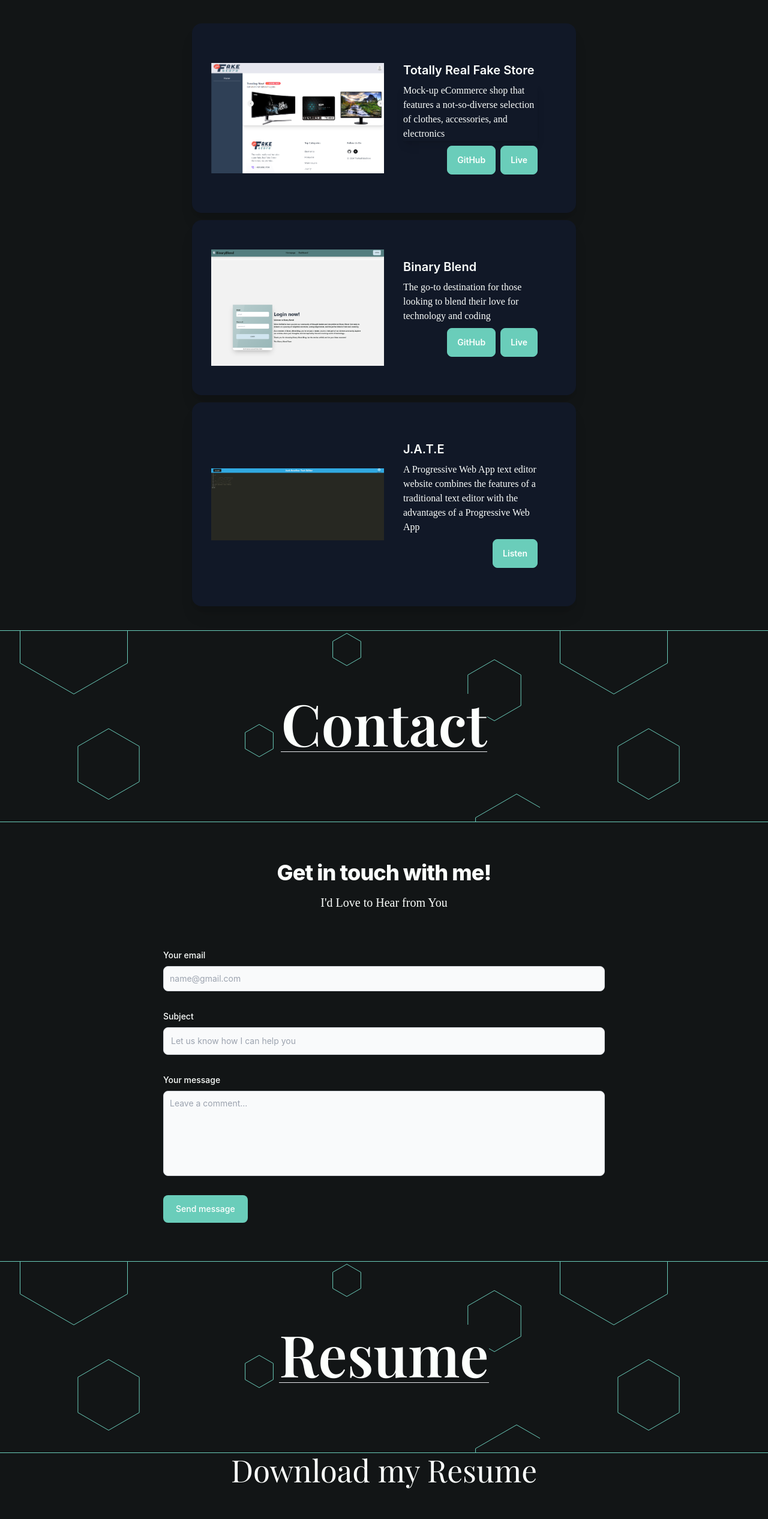
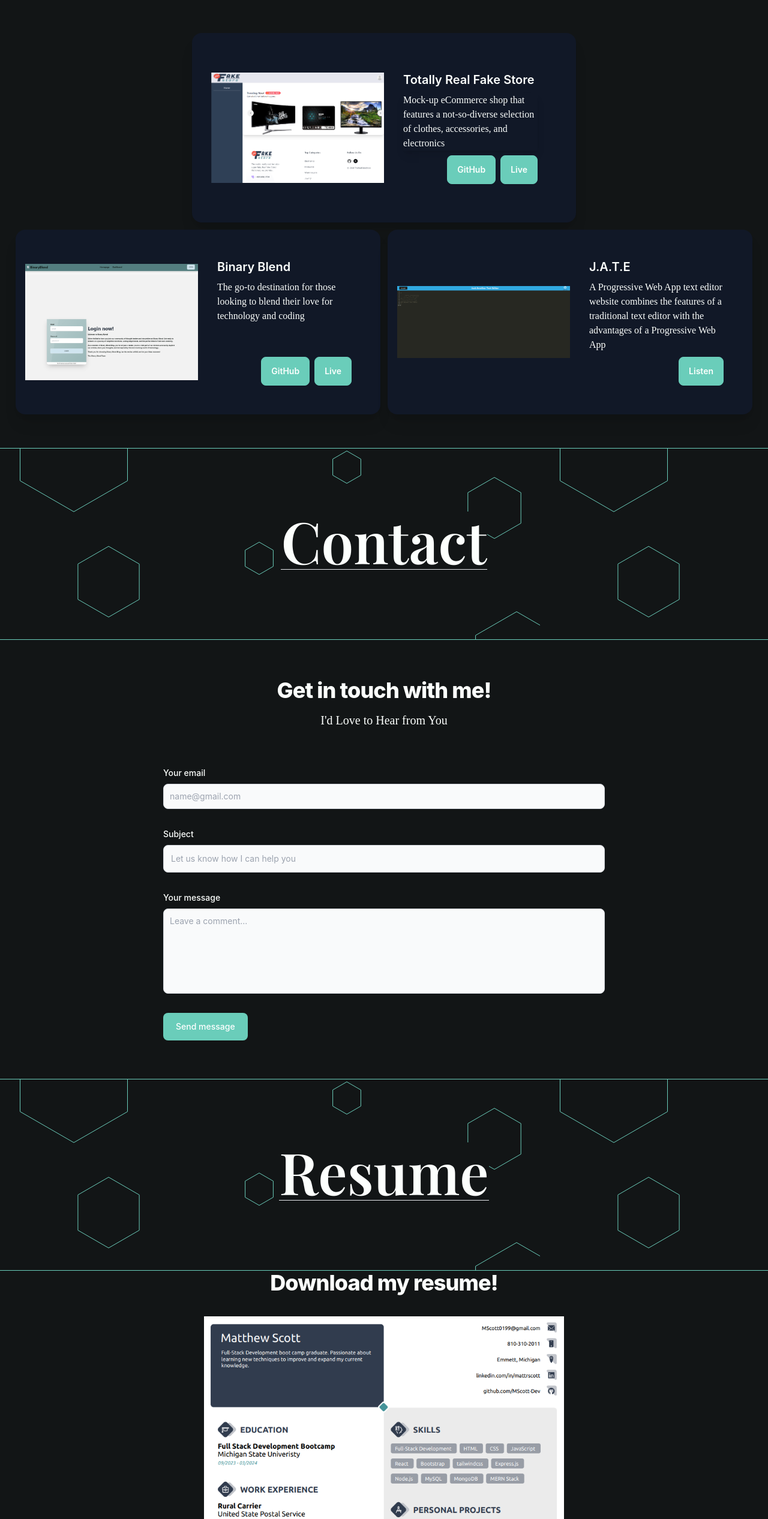
Before and after one commit to MScott-Dev/Portfolio, a React (Vite) app: page / in a window 1280 px wide. Shown: the part 2097-4630 px from the top of the page at 60% size. Built offline with nearby package versions, Linux system fonts and the light colour scheme; a web font is replaced by a local one.

Commit message:
Added resume and chanegd styles

```diff
--- a/src/index.css
+++ b/src/index.css
@@ -34,7 +34,6 @@ body {
 }
 
 h1 {
-  font-size: 3.2em;
   line-height: 1.1;
   font-family: "Playfair Display";
 }
--- a/src/pages/Projects.jsx
+++ b/src/pages/Projects.jsx
@@ -7,7 +7,7 @@ export default function ProjectsPage() {
     return (
         <section>
             <HexBanner title='Projects'/>
-            <div className=" flex flex-wrap justify-center my-10 gap-3 h-auto">
+            <div className=" flex flex-wrap justify-center my-10 gap-3 h-auto p-4">
                 <div className="card lg:card-side bg-gray-900 shadow-xl w-[29rem] lg:w-auto md:w-60 sm:w-48">
                     <figure><img className="lg:w-72 md:w-60 sm:w-36" src={fakeStore} alt="Online Store"/></figure>
                     <div className="card-body lg:w-72 md:w-60 sm:w-48">
@@ -21,7 +21,7 @@ export default function ProjectsPage() {
                     </div>
                 </div>
 
-                <div className="card lg:card-side bg-gray-900 shadow-xl w-[29rem] lg:w-auto md:w-60 sm:w-48">
+                <div className="card lg:card-side bg-gray-900 shadow-xl w-[29rem] lg:w-auto md:w-60 sm:w-48 p-4">
                     <figure><img className="lg:w-72 md:w-60 sm:w-48" src={techblog} alt="Blog website"/></figure>
                     <div className="card-body lg:w-72 md:w-60 sm:w-48">
                         <h2 className="card-title text-Offwhite">Binary Blend</h2>
@@ -33,7 +33,7 @@ export default function ProjectsPage() {
                     </div>
                 </div>
 
-                <div className="card lg:card-side bg-gray-900 shadow-xl w-[29rem] lg:w-auto md:w-60 sm:w-48">
+                <div className="card lg:card-side bg-gray-900 shadow-xl w-[29rem] lg:w-auto md:w-60 sm:w-48 p-4">
                     <figure><img className="lg:w-72 md:w-60 sm:w-48" src={JATE} alt="Text editer PWA"/></figure>
                     <div className="card-body lg:w-72 md:w-60 sm:w-48">
                         <h2 className="card-title text-Offwhite">J.A.T.E</h2>
--- a/src/pages/Resume.jsx
+++ b/src/pages/Resume.jsx
@@ -1,15 +1,16 @@
 import DownloadButton from "../components/DownloadButton";
+import Resume from "../assets/images/resume.png"
 
 export default function ResumePage() {
     return (
         <section>
             <section className="flex flex-wrap justify-center">
-                <h1 className="text-Offwhite ">Download my Resume</h1>
+                <h2 className="mb-4 text-4xl tracking-tight font-extrabold text-center text-Offwhite ">Download my resume!</h2>
             </section>
             <section className="flex flex-wrap justify-center">
-
+                <img className=" sm:w-3/5 md:w-3/5 lg:w-[40rem] h-auto p-5" src={Resume} />
             </section>
-            <section className="h-[80vh] w-full background flex justify-evenly flex-wrap content-center">
+            <section className="h-[10vh] w-full background flex justify-evenly flex-wrap content-center">
                 <DownloadButton />
             </section>
         </section>
```
Also changed, not shown: src/assets/images/resume.png (added).
